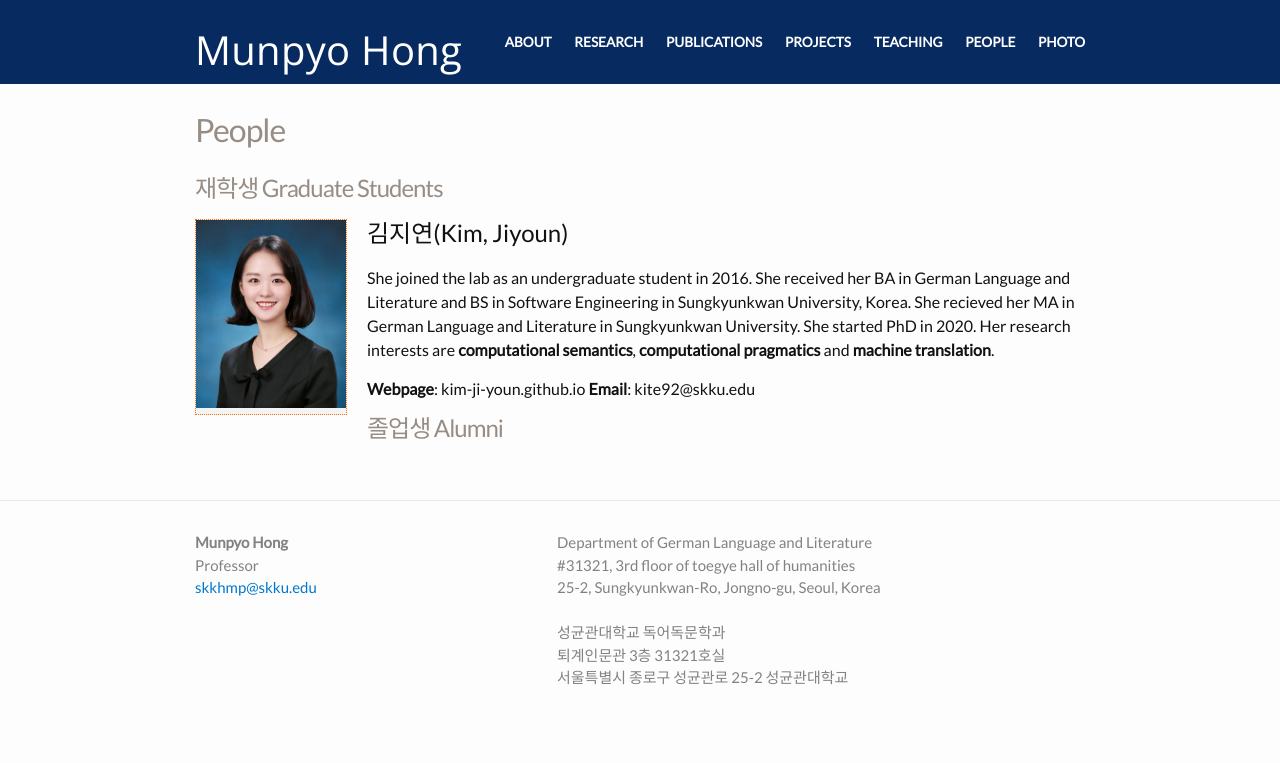
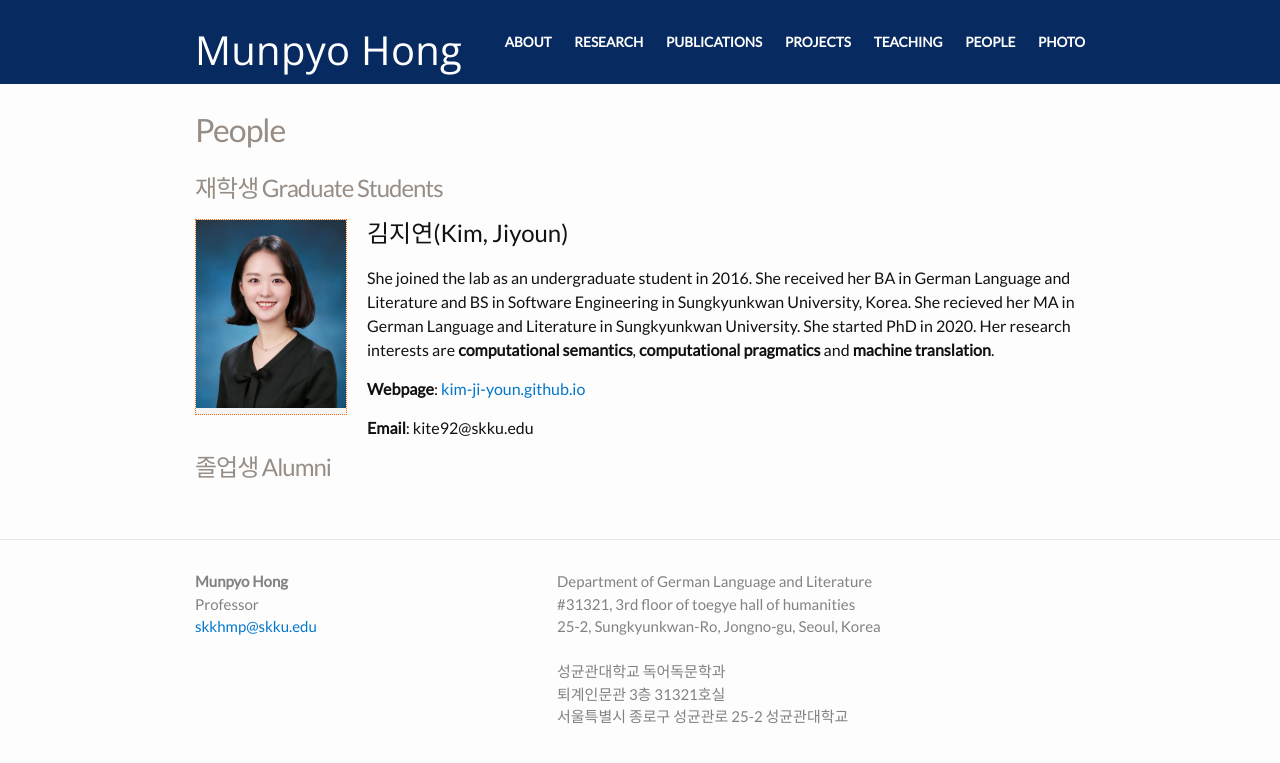
Before and after one commit to skkhmp/skkhmp.github.io, a Jekyll site: the page built from people.md, in a window 1280 px wide. Shown: the top 763 px of the page. Built offline with Jekyll 4.4.1, drawn with Linux system fonts in a browser that asks for light colours; some web fonts are replaced; part of the change alters nothing that is shown.

```diff
--- a/people.md
+++ b/people.md
@@ -12,9 +12,14 @@ permalink: /people/
 ## 김지연(Kim, Jiyoun)
 She joined the lab as an undergraduate student in 2016. She received her BA in German Language and Literature and BS in Software Engineering in Sungkyunkwan University, Korea. She recieved her MA in German Language and Literature in Sungkyunkwan University. She started PhD in 2020. Her research interests are **computational semantics**, **computational pragmatics** and **machine translation**.
 
-**Webpage**: kim-ji-youn.github.io
+
+**Webpage**: [kim-ji-youn.github.io](http://kim-ji-youn.github.io)
+
+
 **Email**: kite92@skku.edu
 
 
 
+
+
 # 졸업생 Alumni
```
